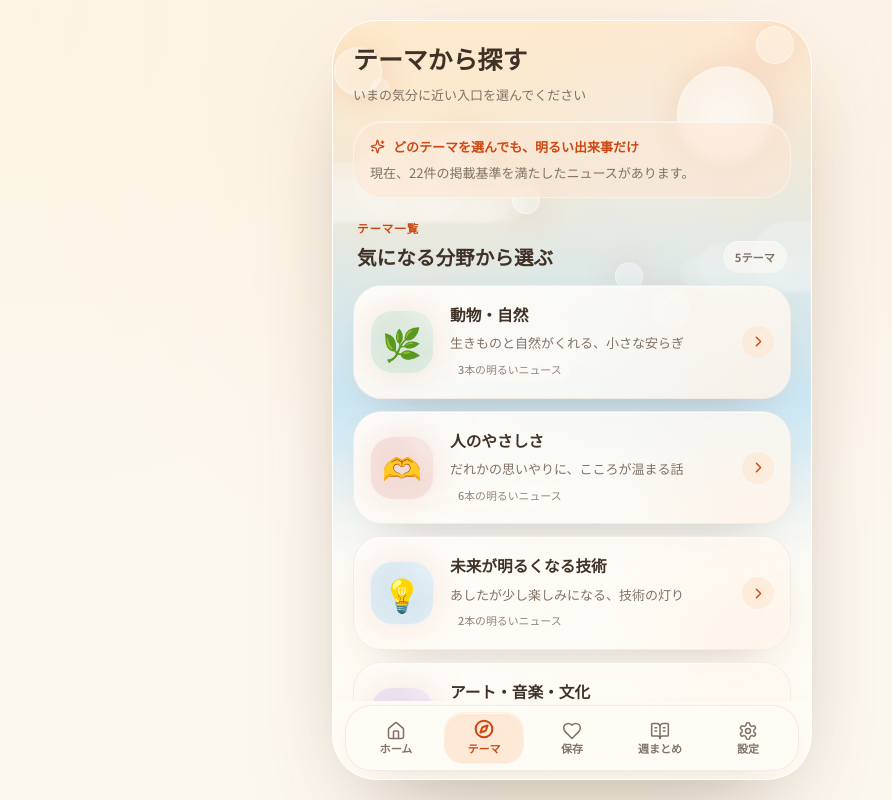
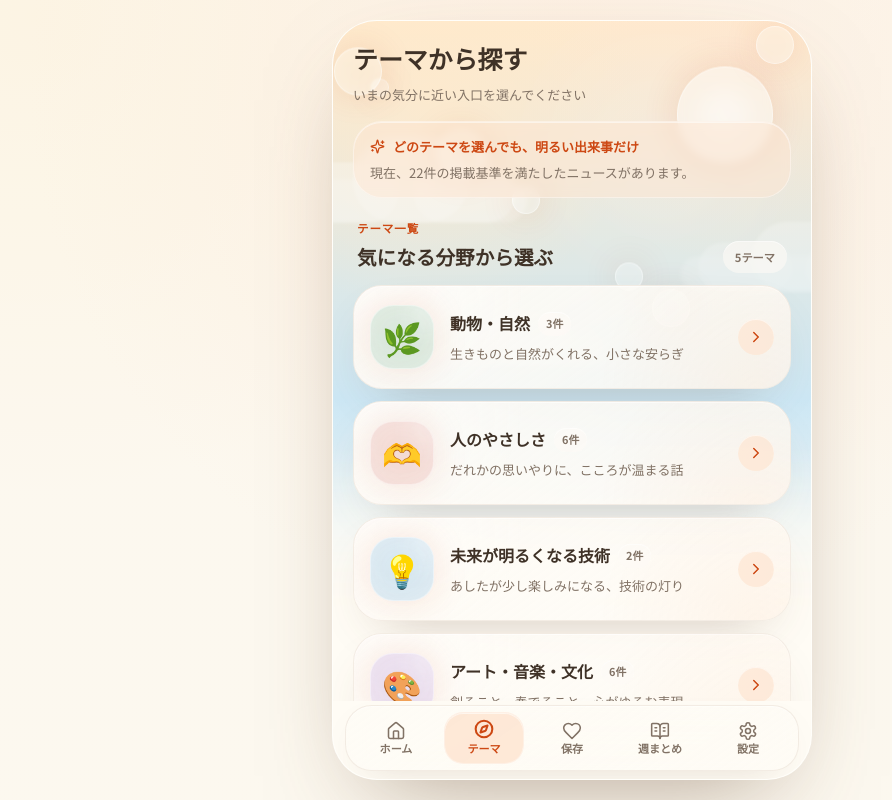
Before and after one commit to sunpotflower4460-cpu/Hot-news, a Next.js app: page /browse in a window 1280 px wide. Shown: the whole page, without its empty margins (68-960 px from the left). Built offline with nearby package versions, Linux system fonts and the light colour scheme; a web font is replaced by a local one.

Commit message:
clarify category card affordance

```diff
--- a/src/components/category/CategoryCard.tsx
+++ b/src/components/category/CategoryCard.tsx
@@ -3,29 +3,41 @@ import { ChevronRight } from 'lucide-react';
 import type { CategoryMeta } from '@/types/article';
 
 export function CategoryCard({ category, count }: { category: CategoryMeta; count: number }) {
+  const countLabel = count > 0 ? `${count}件` : '準備中';
+
   return (
     <Link
       href={`/browse/${category.id}`}
-      className="soft-surface float-card group relative flex items-center gap-4 rounded-card p-4 shadow-soft"
+      aria-label={`${category.labelJa}のニュースを見る、${countLabel}`}
+      className="soft-surface float-card group relative flex min-h-[6.5rem] items-center gap-4 rounded-card p-4 shadow-soft"
     >
       <div
         className="ambient-ring relative flex h-16 w-16 shrink-0 items-center justify-center overflow-hidden rounded-[1.45rem] text-[2rem] shadow-inner-light"
         style={{ backgroundColor: `hsl(${category.accent} / 0.17)` }}
       >
-        <div className="absolute -right-2 -top-2 h-8 w-8 rounded-full bg-white/30 blur-md" />
-        <span className="relative transition-transform duration-500 ease-gentle group-hover:-rotate-3 group-hover:scale-110">
+        <div aria-hidden className="absolute -right-2 -top-2 h-8 w-8 rounded-full bg-white/30 blur-md" />
+        <span
+          aria-hidden
+          className="relative transition-transform duration-500 ease-gentle group-hover:-rotate-3 group-hover:scale-110"
+        >
           {category.glyph}
         </span>
       </div>
+
       <div className="min-w-0 flex-1">
-        <h3 className="text-[0.98rem] font-bold text-text">{category.labelJa}</h3>
-        <p className="mt-0.5 line-clamp-2 text-caption text-muted">{category.blurb}</p>
-        <span className="mt-1 inline-flex rounded-pill bg-surface/50 px-2 py-0.5 text-[0.68rem] font-medium text-muted/85">
-          {count}本の明るいニュース
-        </span>
+        <div className="flex flex-wrap items-center gap-2">
+          <h3 className="text-[1rem] font-bold text-text">{category.labelJa}</h3>
+          <span className="rounded-pill bg-surface/60 px-2 py-0.5 text-[0.68rem] font-bold text-muted shadow-inner-light">
+            {countLabel}
+          </span>
+        </div>
+        <p className="mt-1 line-clamp-2 text-caption leading-relaxed text-muted">
+          {category.blurb}
+        </p>
       </div>
-      <span className="flex h-8 w-8 shrink-0 items-center justify-center rounded-full bg-accent-soft/65 text-accent transition-transform duration-300 group-hover:translate-x-0.5">
-        <ChevronRight size={17} />
+
+      <span className="flex h-9 w-9 shrink-0 items-center justify-center rounded-full bg-accent-soft/70 text-accent shadow-inner-light transition-transform duration-300 group-hover:translate-x-0.5">
+        <ChevronRight aria-hidden size={18} />
       </span>
     </Link>
   );
```
